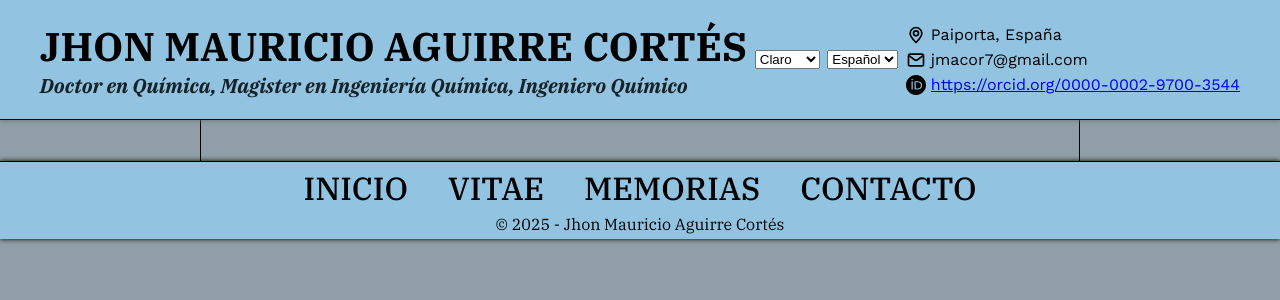
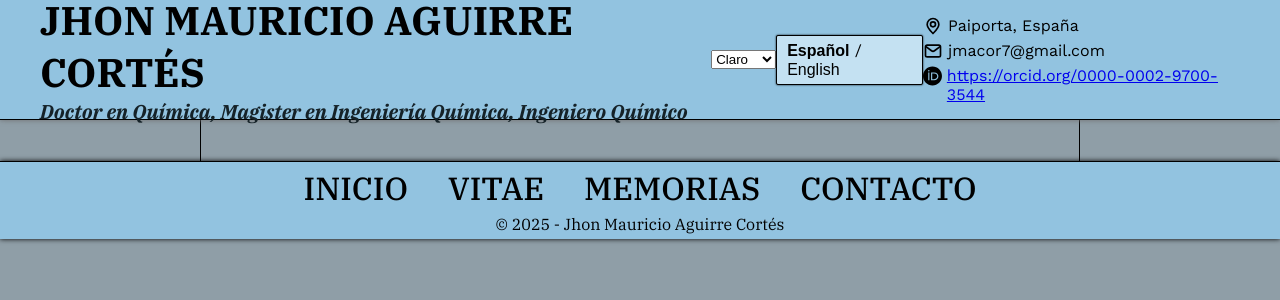
Before and after one commit to Tryncha/cv-jmac, a React (Vite) app: page /contact in a window 1280 px wide. Shown: the top 300 px of the page. Built offline with nearby package versions, Linux system fonts and the light colour scheme; a web font is replaced by a local one.

Commit message:
some styles to language selector

```diff
--- a/src/components/Header/Header.tsx
+++ b/src/components/Header/Header.tsx
@@ -1,7 +1,7 @@
 import { useId } from 'react';
 import aboutInfoData from '../../data/aboutInfo.json';
 import useLanguage from '../../hooks/useLanguage';
-import type { Theme, Language } from '../../types.d';
+import type { Theme } from '../../types.d';
 import { LocationIcon, EmailIcon, OrcidIcon } from '../Icons';
 import './Header.css';
 import useTheme from '../../hooks/useTheme';
@@ -23,24 +23,38 @@ const headerTranslation = {
   }
 };
 
+const LanguageSelector = () => {
+  const { language, changeLanguage } = useLanguage();
+
+  return (
+    <div className="LanguageSelector">
+      <button
+        className={language === 'es' ? 'is-active' : ''}
+        onClick={() => changeLanguage('es')}
+      >
+        Español
+      </button>
+      {' / '}
+      <button
+        className={language === 'en' ? 'is-active' : ''}
+        onClick={() => changeLanguage('en')}
+      >
+        English
+      </button>
+    </div>
+  );
+};
+
 const Header = () => {
-  const { language, changeLanguage } = useLanguage();
+  const { language } = useLanguage();
   const { theme, changeTheme } = useTheme();
 
   const themeSelectId = useId();
-  const languageSelectId = useId();
 
   function handleThemeChange(event: React.ChangeEvent<HTMLSelectElement>) {
     const newTheme = event.target.value as Theme;
     changeTheme(newTheme);
   }
-
-  function handleLanguageChange(event: React.ChangeEvent<HTMLSelectElement>) {
-    const newLanguage = event.target.value as Language;
-    changeLanguage(newLanguage);
-  }
-
-  console.log(Object.entries(headerTranslation[language].themes));
 
   return (
     <header className="Header">
@@ -62,14 +76,9 @@ const Header = () => {
           </option>
         ))}
       </select>
-      <select
-        id={languageSelectId}
-        value={language}
-        onChange={handleLanguageChange}
-      >
-        <option value="es">Español</option>
-        <option value="en">English</option>
-      </select>
+      <div>
+        <LanguageSelector />
+      </div>
       <div className="Header-contactInfo">
         <div>
           <LocationIcon size="20" />
--- a/src/index.css
+++ b/src/index.css
@@ -98,3 +98,28 @@ hr {
   border: none;
   border-bottom: 1px solid var(--body-borderColor);
 }
+
+.LanguageSelector {
+  font-family: var(--Header-fontFamily);
+  font-size: 1rem;
+  background-color: #c4e1f2;
+  padding: 5px 10px;
+  border: 1px solid var(--Header-borderColor);
+  border-radius: 2px;
+  box-shadow: 0 0 2px 0 black;
+}
+
+.LanguageSelector button {
+  font-size: 1rem;
+  background-color: transparent;
+  border: none;
+}
+
+.LanguageSelector button:hover {
+  cursor: pointer;
+  text-decoration: underline;
+}
+
+.LanguageSelector button.is-active {
+  font-weight: bold;
+}
```
